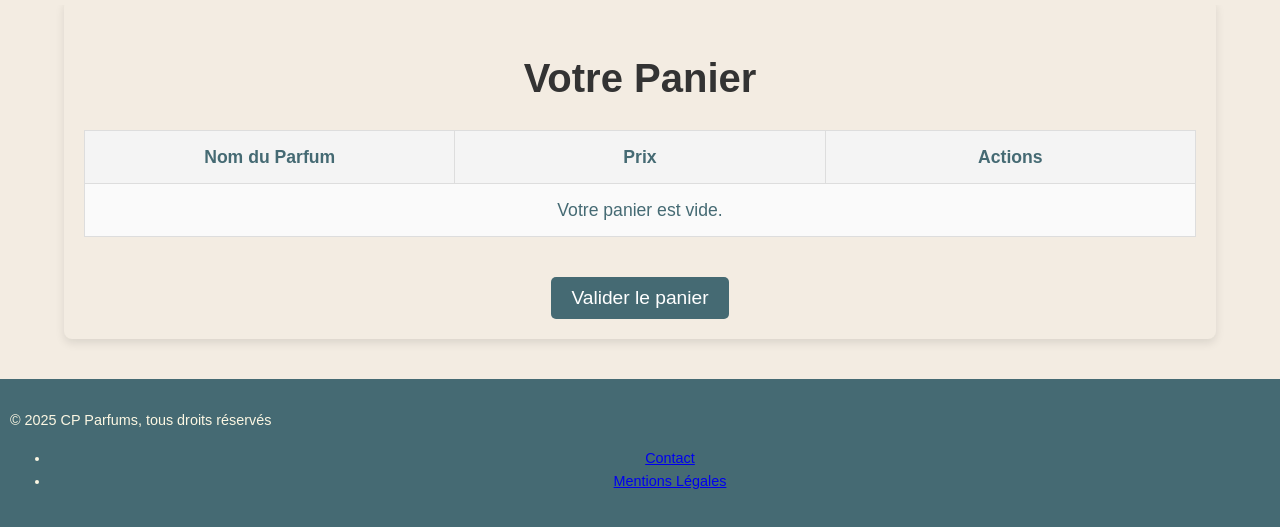
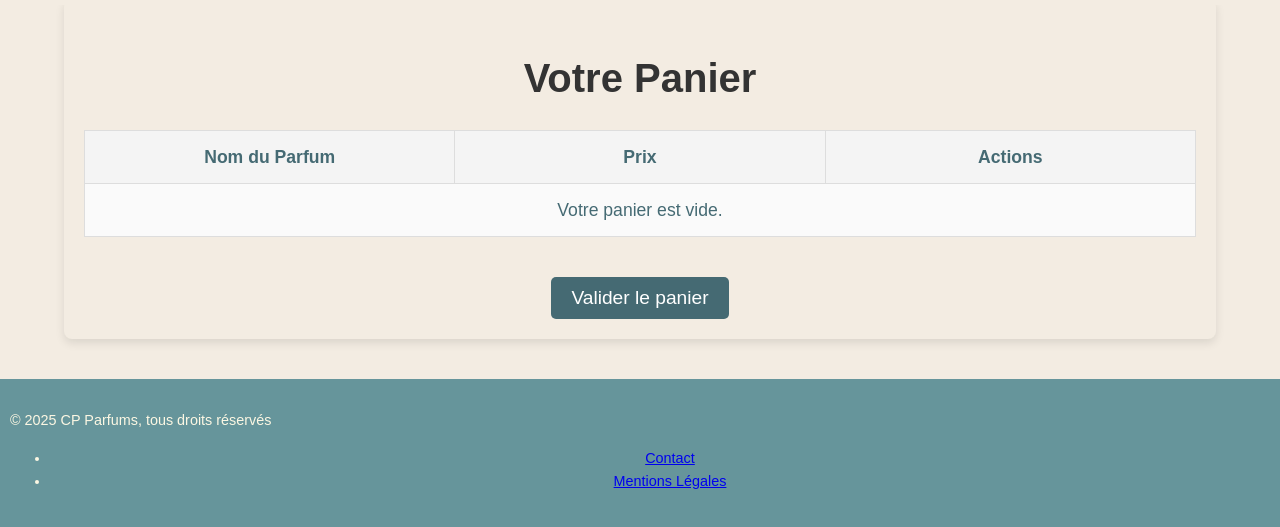
Before and after one commit to bcel15/Sae105, a PHP site: page /panier.php in a window 1280 px wide. Shown: the part 881-1408 px from the top of the page. Run offline with PHP 8.4, Linux system fonts and the light colour scheme.

Commit message:
modif css panier

```diff
--- a/panier.css
+++ b/panier.css
@@ -125,7 +125,7 @@ button:hover {
 }
 footer {
     width: 100%;
-    background-color: #456a73; /* Couleur de fond optionnelle */
+    background-color: #66959b; /* Couleur de fond optionnelle */
     text-align: center; /* Centre le contenu */
     padding: 20px 0; /* Espacement vertical */
 }
```
